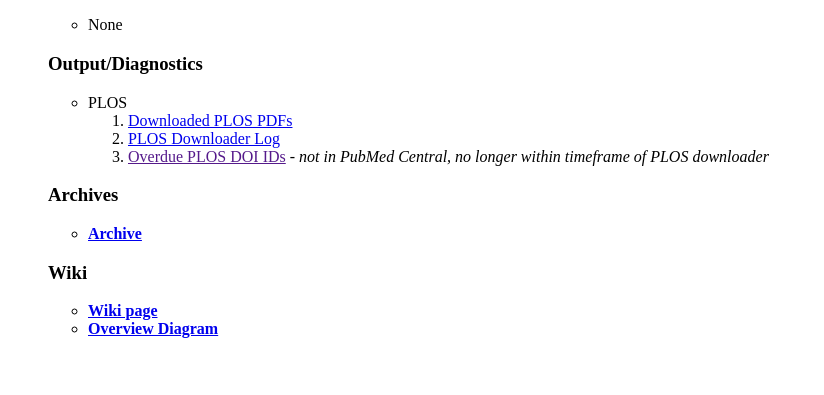
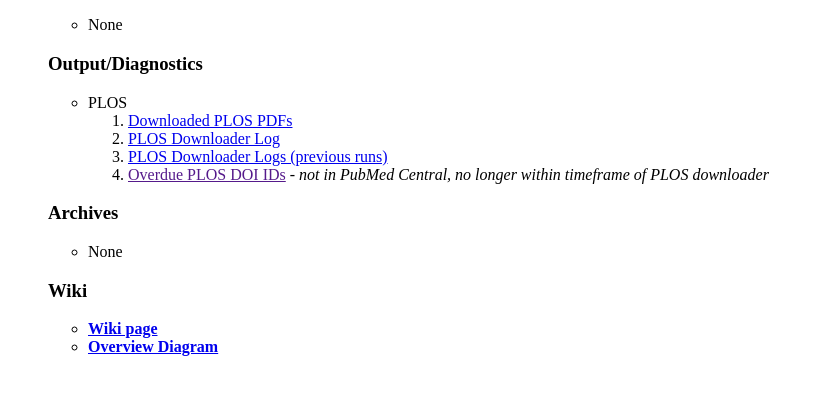
Before and after one commit to mgijax/pdfdownload, a plain HTML site: page index.html in a window 1280 px wide. Shown: the part 91-486 px from the top of the page, without its empty margins (0-824 px from the left). Drawn offline with Linux system fonts and the light colour scheme.

Commit message:
switched csh to sh; added archiving of log files

```diff
--- a/index.html
+++ b/index.html
@@ -14,6 +14,7 @@
   <OL>
     <LI><A HREF="/data/loads/Test_New_New/pdfdownload/">Downloaded PLOS PDFs</A>
     <LI><A HREF="/data/loads/mgi/pdfdownload/logs/download_plos.csh.log">PLOS Downloader Log</A>
+    <LI><A HREF="/data/loads/mgi/pdfdownload/logs/">PLOS Downloader Logs (previous runs)</A>
     <LI><A HREF="" onClick="javascript:alert('Future Story'); return false;">Overdue PLOS DOI IDs</A> - <I>not in PubMed Central, no
 	longer within timeframe of PLOS downloader</I>
   </OL>
@@ -22,7 +23,7 @@
 
 <H3>Archives</H3>
 <UL>
-<LI><A HREF="/data/loads/mgi/pdfdownload/archive/"><B>Archive</B></A>
+<LI>None</LI>
 </UL>
 
 <H3>Wiki</H3>
```
Also changed, not shown: 3 other files.
